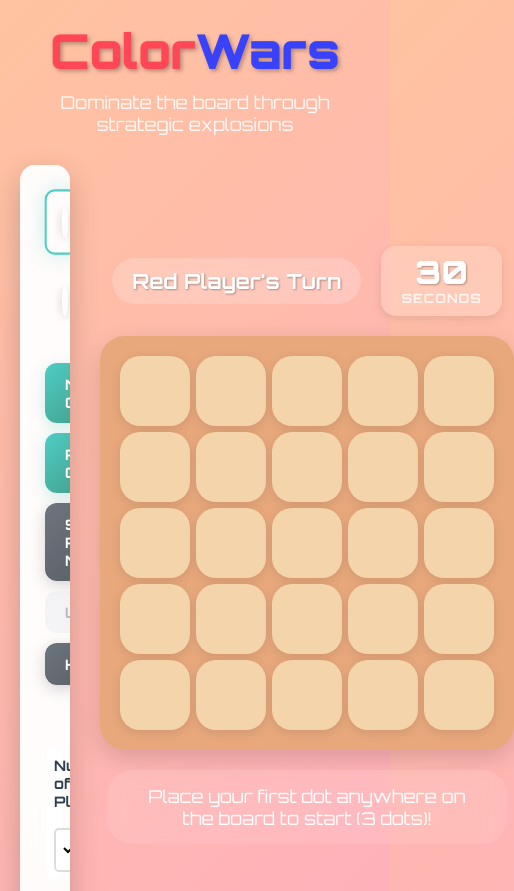
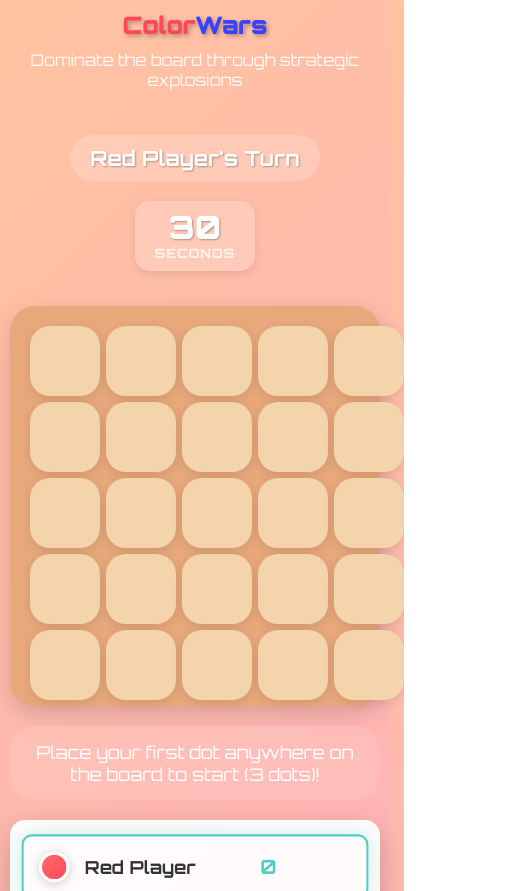
Before and after one commit to masteraakarsh/ColorWars, a website: page index.html in a window 390 px wide. Shown: the top 891 px of the page, 514 px wide, since content can reach past the window. Drawn offline with nearby package versions, Linux system fonts and the light colour scheme.

Commit message:
box check

```diff
--- a/index.html
+++ b/index.html
@@ -199,7 +199,7 @@
 
                 <h3>🔄 How to Play</h3>
                 <ul>
-                    <li><strong>First Move:</strong> Each player's first move can be placed anywhere and starts with 3 dots</li>
+                    <li><strong>First Move:</strong> Each player's first move can be placed anywhere and starts with dots based on cell capacity (corner: 2, edge: 3, center: 3)</li>
                     <li><strong>Following Moves:</strong> Players can only add dots to their own cells (not empty cells)</li>
                     <li><strong>Cell Limits:</strong> Corner cells: 2 dots max, Edge cells: 3 dots max, Center cells: 4 dots max</li>
                     <li><strong>Explosions:</strong> When a cell reaches its limit, it explodes and sends dots to adjacent cells</li>
--- a/script.js
+++ b/script.js
@@ -302,9 +302,10 @@ class ColorWarsGame {
         // Place dot(s)
         this.board[row][col].owner = player;
 
-        // First move for each player starts with 3 dots
+        // First move for each player starts with dots based on cell capacity
         if (isFirstMove) {
-            this.board[row][col].dots = 3;
+            // Start with 3 dots, but don't exceed cell's maximum capacity
+            this.board[row][col].dots = Math.min(3, this.board[row][col].maxDots);
         } else {
             this.board[row][col].dots++;
         }
@@ -876,9 +877,10 @@ class ColorWarsGame {
         // Simulate the move
         this.board[move.row][move.col].owner = player;
 
-        // First move for each player starts with 3 dots
+        // First move for each player starts with dots based on cell capacity
         if (isFirstMove) {
-            this.board[move.row][move.col].dots = 3;
+            // Start with 3 dots, but don't exceed cell's maximum capacity
+            this.board[move.row][move.col].dots = Math.min(3, this.board[move.row][move.col].maxDots);
         } else {
             this.board[move.row][move.col].dots++;
         }
--- a/server.js
+++ b/server.js
@@ -257,9 +257,10 @@ class GameRoom {
         // Make the move
         this.gameState.board[row][col].owner = player.color;
 
-        // First move for each player starts with 3 dots
+        // First move for each player starts with dots based on cell capacity
         if (isFirstMove) {
-            this.gameState.board[row][col].dots = 3;
+            // Start with 3 dots, but don't exceed cell's maximum capacity
+            this.gameState.board[row][col].dots = Math.min(3, this.gameState.board[row][col].maxDots);
         } else {
             this.gameState.board[row][col].dots++;
         }
--- a/style.css
+++ b/style.css
@@ -80,6 +80,129 @@ body {
     max-height: 90vh;
     overflow-y: auto;
     transition: opacity 0.3s ease-in-out;
+}
+
+/* Mobile Responsive Styles for Sidebar */
+@media (max-width: 768px) {
+    .game-interface {
+        flex-direction: column;
+        gap: 20px;
+    }
+
+    .game-sidebar {
+        width: 100%;
+        max-width: none;
+        padding: 20px;
+        max-height: 60vh;
+        order: 2; /* Place sidebar below the game board on mobile */
+        position: relative;
+        z-index: 10;
+        margin: 0;
+    }
+
+    .game-board-container {
+        order: 1; /* Place game board above sidebar on mobile */
+        width: 100%;
+    }
+
+    .game-board {
+        width: 100%;
+        max-width: 400px;
+        margin: 0 auto;
+        aspect-ratio: 1;
+    }
+
+    .current-turn {
+        flex-direction: column;
+        gap: 10px;
+        text-align: center;
+        padding: 15px;
+    }
+
+    .timer-container {
+        align-self: center;
+    }
+
+    .game-title {
+        font-size: 2rem;
+    }
+
+    .game-subtitle {
+        font-size: 1rem;
+    }
+
+    .game-container {
+        padding: 15px;
+    }
+
+    /* Mobile sidebar content adjustments */
+    .player-info {
+        gap: 10px;
+    }
+
+    .player-card {
+        padding: 10px;
+        font-size: 0.9rem;
+    }
+
+    .game-controls {
+        flex-wrap: wrap;
+        gap: 8px;
+    }
+
+    .game-controls .btn {
+        flex: 1;
+        min-width: calc(50% - 4px);
+        font-size: 0.8rem;
+        padding: 8px 12px;
+    }
+
+    .game-settings {
+        gap: 15px;
+    }
+
+    .setting-group {
+        margin-bottom: 15px;
+    }
+
+    .setting-group label {
+        font-size: 0.9rem;
+    }
+
+    .setting-group select {
+        font-size: 0.9rem;
+        padding: 8px;
+    }
+}
+
+@media (max-width: 480px) {
+    .game-sidebar {
+        padding: 15px;
+        max-height: 50vh;
+    }
+
+    .game-title {
+        font-size: 1.5rem;
+    }
+
+    .game-container {
+        padding: 10px;
+    }
+
+    .game-controls .btn {
+        width: 100%;
+        min-width: 100%;
+        margin-bottom: 5px;
+    }
+
+    .player-card {
+        padding: 8px;
+        font-size: 0.8rem;
+    }
+
+    .setting-group label {
+        font-size: 0.8rem;
+    }
 }
 
 /* Online Sidebar Specific Styles */
```
